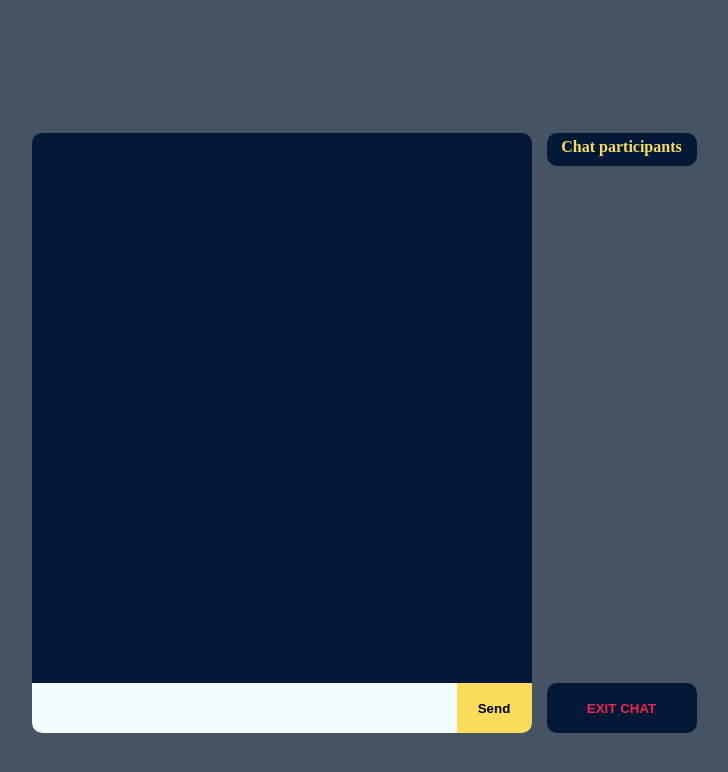
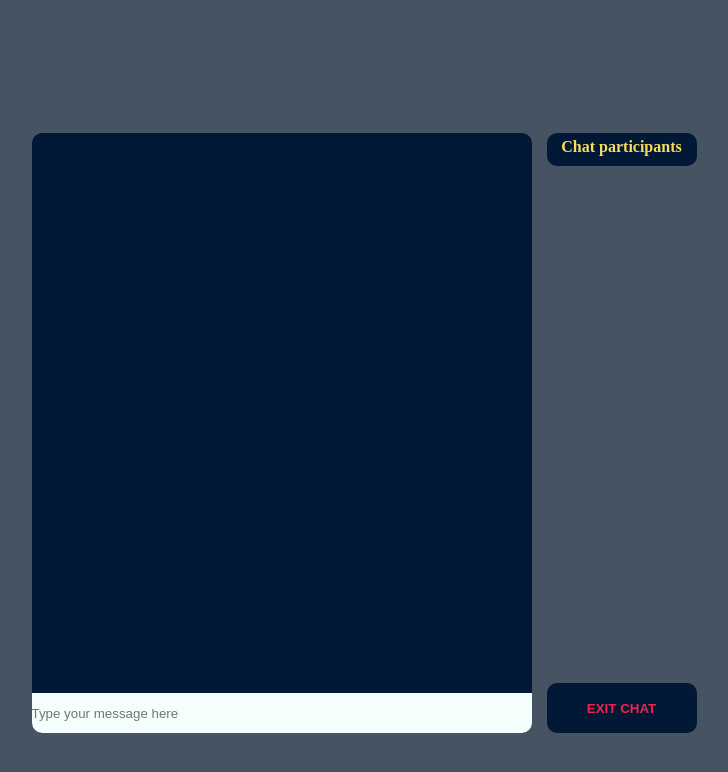
Before and after one commit to emilgsalmi/4Chat, a React (Vite) app in the folder client/: page /room in a window 1280 px wide. Shown: the top 772 px of the page, without its empty margins (276-1004 px from the left). Built offline with nearby package versions, Linux system fonts and the light colour scheme.

Commit message:
chat fixes

```diff
--- a/client/src/styles/room.scss
+++ b/client/src/styles/room.scss
@@ -78,6 +78,7 @@ margin: 0;
 
                 h3 {
                     margin: 5px 0 10px 0;
+                    color: #F9DC5C;
                 }
 
                 p {
@@ -102,24 +103,16 @@ margin: 0;
             .chat__input {
                 background-color: #F4FFFD;
                 border: none;
-                height: 50px;
-                width: 85%;
+                height: 40px;
+                width: 500px;
                 margin: 0;
                 padding: 0;
                 border-bottom-left-radius: 10px;
+                border-bottom-right-radius: 10px;
+                overflow: auto;
                 &:focus {
                     outline-width: 0;
                 }
-            }
-
-            .chat__submit-btn {
-              height: 100%;
-              width: 15%;
-              padding:0;
-              border: solid #F9DC5C;
-              border-bottom-right-radius: 10px;
-              background-color: #F9DC5C;
-              font-weight: bold;
             }
         }
     }
--- a/client/src/views/Room.tsx
+++ b/client/src/views/Room.tsx
@@ -25,6 +25,7 @@ function Room() {
 	const navigate = useNavigate();
 
 	const chatboxRef = useRef<HTMLDivElement>(null)
+	const formRef = useRef<HTMLFormElement>(null)
 
 	// Render messages
 	const feedHtml = messages.map((msg, i) => {
@@ -114,6 +115,7 @@ function Room() {
 
 				{/* Input field */}
 				<input
+				placeholder='Type your message here'
 					className='chat__input'
 					type='text'
 					onChange={(e) => {
@@ -123,13 +125,6 @@ function Room() {
 					value={message}
 				/>
 
-				{/* Submit button */}
-				<button
-				type='submit'
-				className='chat__submit-btn btn'
-				>
-					Send
-				</button>
 				</form>
 			</div>
 
```
